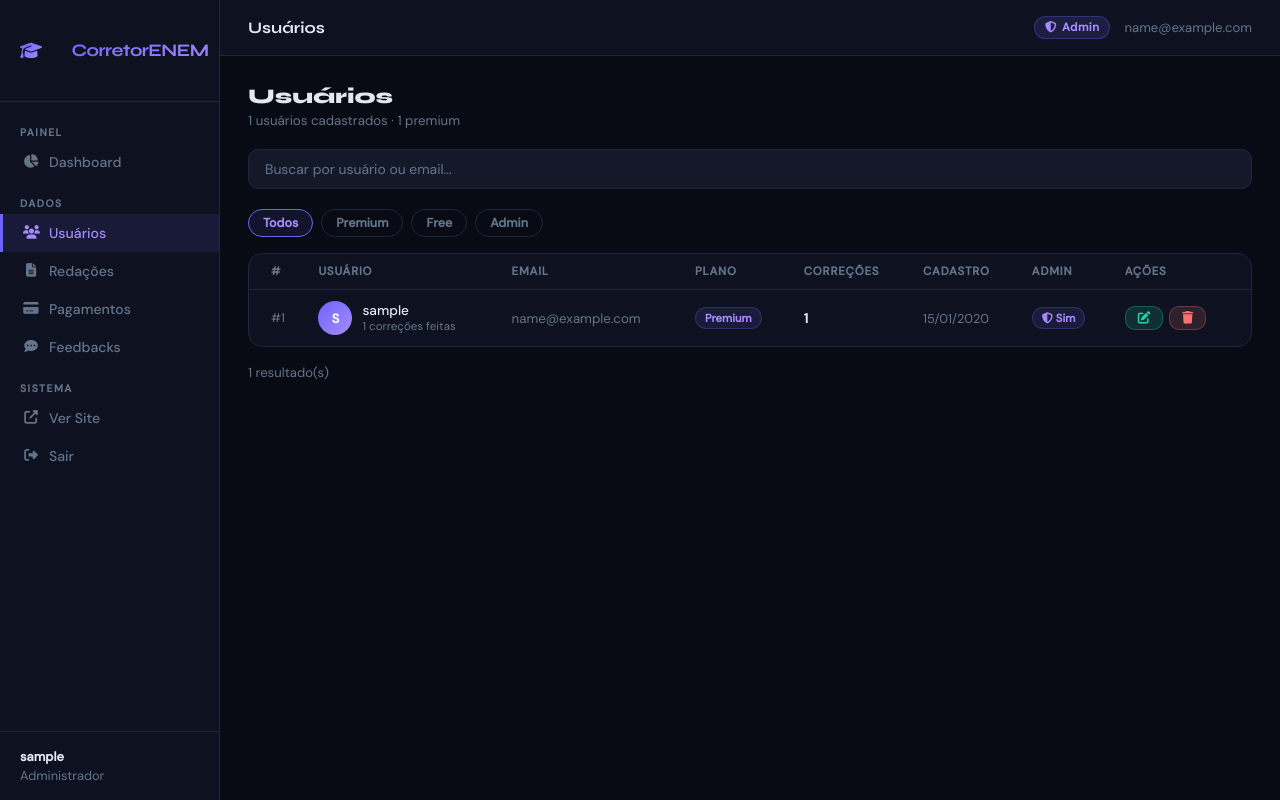
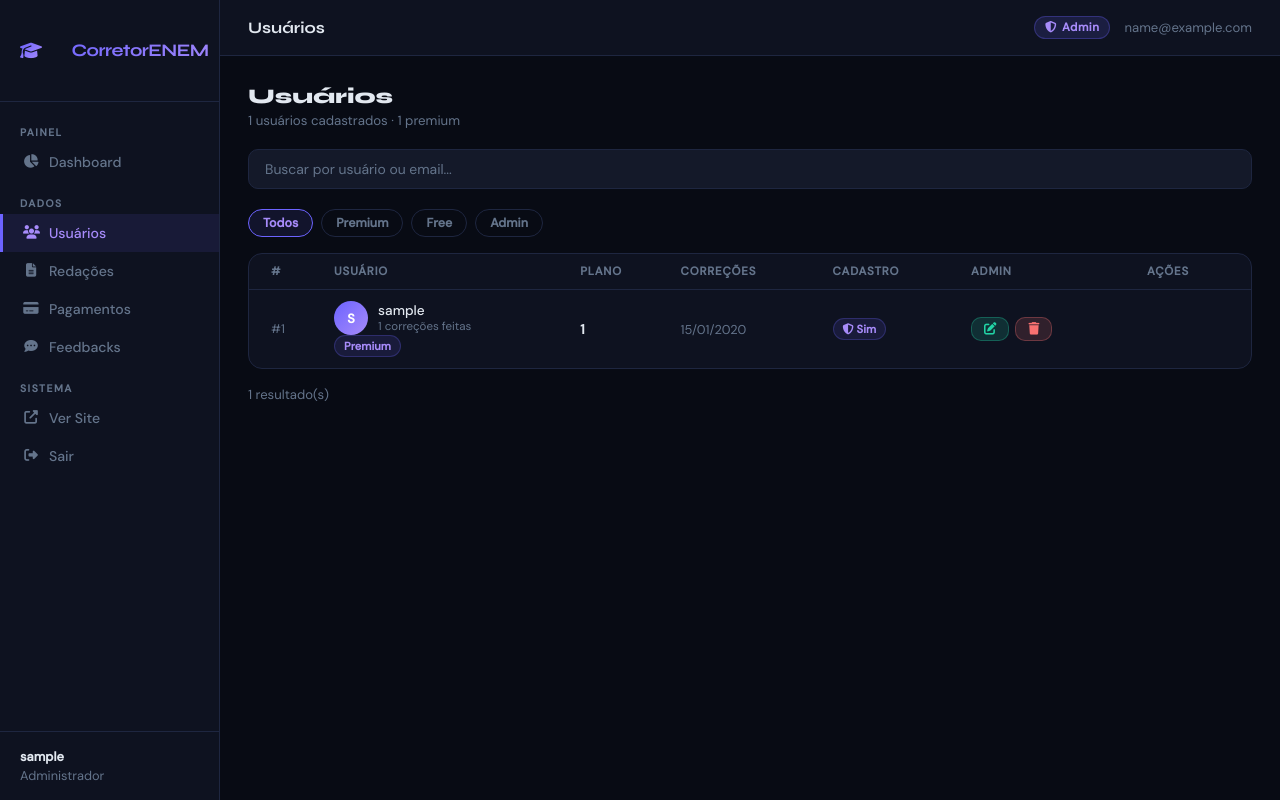
Before and after one commit to godkaue4/god-redacao, a Flask app: page /admin/usuarios-lista in a window 1280 px wide. Run offline with Flask 3, Linux system fonts and the light colour scheme; a user stored in the database is signed in; tables that the repository leaves empty hold one stand-in row (values such as "Sample post"); parts of the project's set-up code (start-up, migrations or seed data) failed here and were passed over; some libraries are stand-ins or nearby versions.

Commit message:
delete email function

```diff
--- a/microsaas/templates/admin/usuarios.html
+++ b/microsaas/templates/admin/usuarios.html
@@ -60,7 +60,6 @@
             <tr>
                 <th style="padding-left:22px;">#</th>
                 <th>Usuário</th>
-                <th>Email</th>
                 <th>Plano</th>
                 <th>Correções</th>
                 <th>Cadastro</th>
@@ -80,9 +79,6 @@
                             <div style="font-size:0.72rem;color:var(--muted);">{{ u.correcoes }} correções feitas</div>
                         </div>
                     </div>
-                </td>
-                <td style="color:var(--muted);font-size:0.83rem;">{{ u.email }}</td>
-                <td>
                     {% if u.premium %}
                         <span class="badge badge-purple">Premium</span>
                     {% else %}
@@ -100,7 +96,7 @@
                 </td>
                 <td style="padding-right:22px;">
                     <div style="display:flex;gap:6px;">
-                        <button class="btn btn-sm btn-green" onclick="abrirModal({{ u.id }}, '{{ u.username }}', '{{ u.email }}', {{ u.premium | lower }}, {{ u.is_admin | lower }})">
+                        <button class="btn btn-sm btn-green" onclick="abrirModal({{ u.id }}, '{{ u.username }}', {{ u.premium | lower }}, {{ u.is_admin | lower }})">
                             <i class="fas fa-edit"></i>
                         </button>
                         <form method="POST" action="/admin/deletar_usuario/{{ u.id }}" onsubmit="return confirm('Deletar {{ u.username }}?')" style="display:inline;">
@@ -138,10 +134,7 @@
                 <label>Usuário</label>
                 <input type="text" name="username" id="modal_username" readonly style="opacity:0.6;">
             </div>
-            <div class="modal-field">
-                <label>Email</label>
-                <input type="email" name="email" id="modal_email">
-            </div>
+
             <div class="modal-field">
                 <label>Plano</label>
                 <select name="premium" id="modal_premium">
@@ -192,10 +185,9 @@ function setFiltro(filtro, btn) {
     filtrarTabela();
 }
 
-function abrirModal(id, username, email, premium, isAdmin) {
+function abrirModal(id, username,premium, isAdmin) {
     document.getElementById('modal_id').value = id;
     document.getElementById('modal_username').value = username;
-    document.getElementById('modal_email').value = email;
     document.getElementById('modal_premium').value = String(premium);
     document.getElementById('modal_admin').value = String(isAdmin);
     document.getElementById('modalOverlay').classList.add('open');
```
